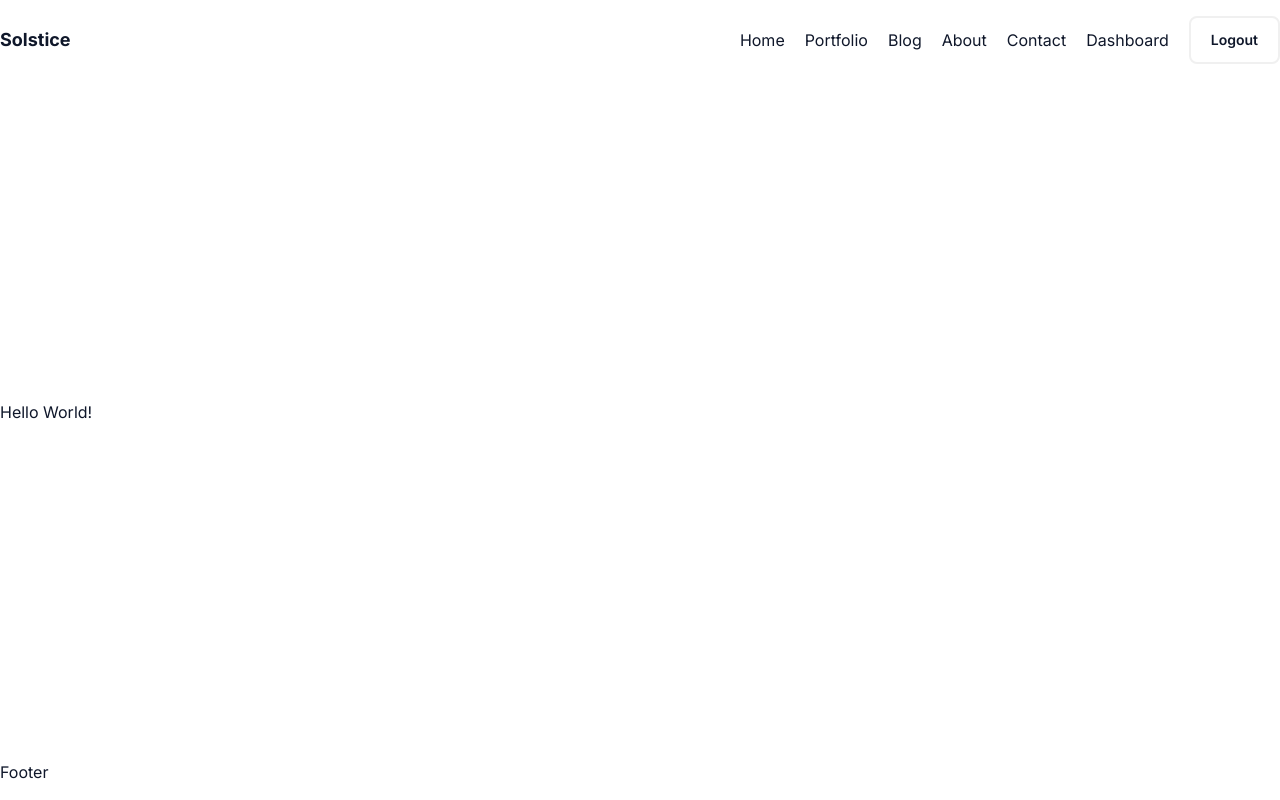
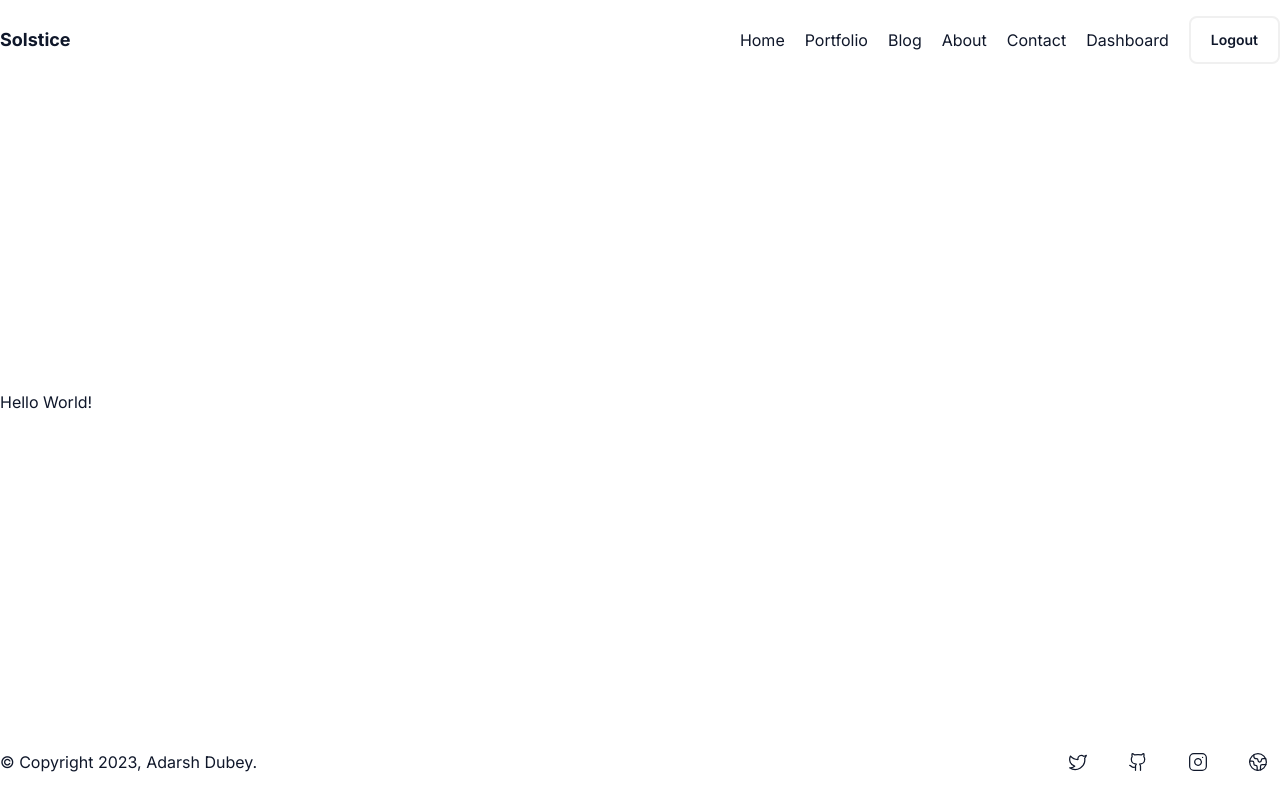
Before and after one commit to inclinedadarsh/solstice, a Next.js app: page / in a window 1280 px wide. Built offline with nearby package versions, Linux system fonts and the light colour scheme.

Commit message:
feat(frontend): :sparkles: add lucide-react icons and add Footer component

```diff
--- a/components/Footer.jsx
+++ b/components/Footer.jsx
@@ -1,5 +1,47 @@
+import Link from 'next/link';
+
+import { Twitter, Instagram, Globe2, Github } from 'lucide-react';
+
 const Footer = () => {
-	return <div>Footer</div>;
+	return (
+		<footer className="flex justify-between items-center">
+			<div className="">&copy; Copyright 2023, Adarsh Dubey.</div>
+			<ul className="flex gap-4">
+				<li>
+					<Link
+						className="p-3 rounded-full hover:bg-secondary-bg dark:hover:bg-secondary-bg--dark flex"
+						href="https://twitter.com/inclinedadarsh"
+					>
+						<Twitter size={20} strokeWidth="1.5" />
+					</Link>
+				</li>
+				<li>
+					<Link
+						className="p-3 rounded-full hover:bg-secondary-bg dark:hover:bg-secondary-bg--dark flex"
+						href="https://github.com/inclinedadarsh"
+					>
+						<Github size={20} strokeWidth="1.5" />
+					</Link>
+				</li>
+				<li>
+					<Link
+						className="p-3 rounded-full hover:bg-secondary-bg dark:hover:bg-secondary-bg--dark flex"
+						href="https://instagram.com/inclinedadarsh"
+					>
+						<Instagram size={20} strokeWidth="1.5" />
+					</Link>
+				</li>
+				<li>
+					<Link
+						className="p-3 rounded-full hover:bg-secondary-bg dark:hover:bg-secondary-bg--dark flex"
+						href="https://adarshdubey.com/"
+					>
+						<Globe2 size={20} strokeWidth="1.5" />
+					</Link>
+				</li>
+			</ul>
+		</footer>
+	);
 };
 
 export default Footer;
--- a/package.json
+++ b/package.json
@@ -13,6 +13,7 @@
 	},
 	"dependencies": {
 		"autoprefixer": "10.4.15",
+		"lucide-react": "^0.268.0",
 		"next": "13.4.16",
 		"postcss": "8.4.28",
 		"react": "18.2.0",
```
Also changed, not shown: 1 other file (tests, documents, lock files or other folders).
